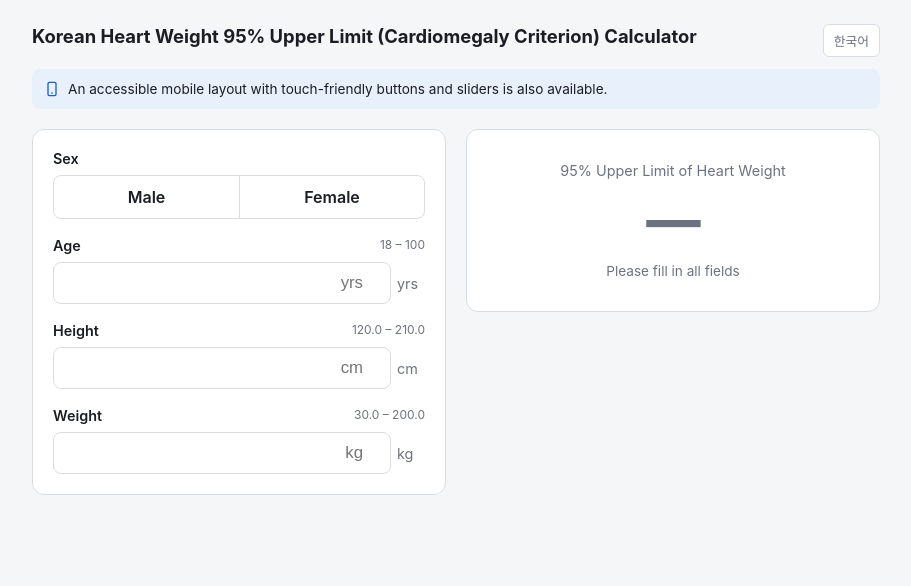
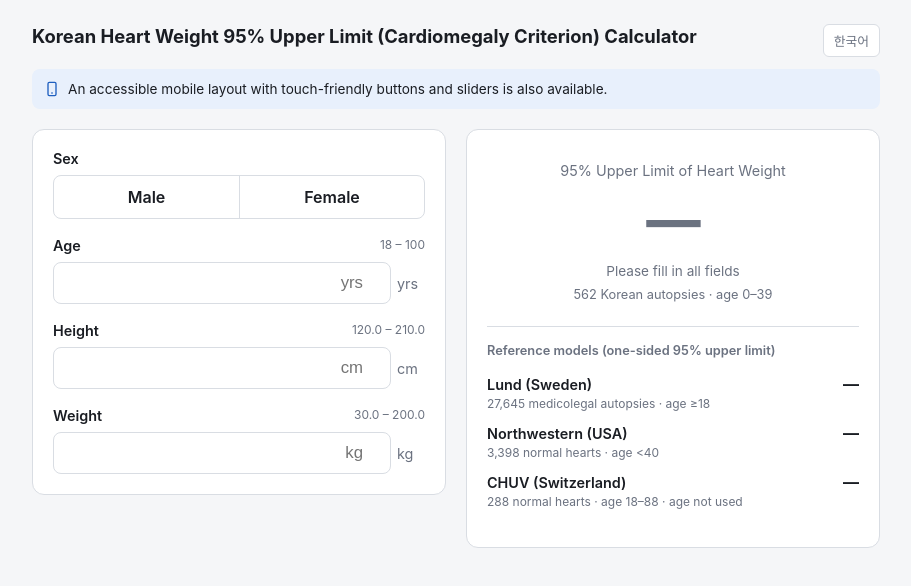
Before and after one commit to namoooo/KoreanHeartWeight, a plain HTML site: page index.html in a window 1280 px wide. Shown: the whole page, without its empty margins (184-1095 px from the left). Drawn offline with Linux system fonts and the light colour scheme.

Commit message:
1차 완료
Co-Authored-By: Claude Opus 5.5 <noreply@anthropic.com>

```diff
--- a/index.html
+++ b/index.html
@@ -68,6 +68,16 @@
   .result .val span { font-size: 1.6rem; font-weight: 600; margin-left: 4px; }
   .result .val.empty { color: var(--muted); }
   .result .hint { margin-top: 12px; font-size: .85rem; color: var(--muted); }
+  .result .sample { margin-top: 8px; font-size: .8rem; color: var(--muted); }
+  .warn { color: #b26a00; }
+  @media (prefers-color-scheme: dark) { .warn { color: #f0b45a; } }
+  .refs { margin-top: 24px; padding-top: 16px; border-top: 1px solid var(--line); text-align: left; }
+  .refs h2 { font-size: .8rem; font-weight: 600; color: var(--muted); margin: 0 0 10px; }
+  .ref { display: flex; justify-content: space-between; align-items: baseline; gap: 12px; padding: 6px 0; }
+  .ref a { color: var(--text); font-size: .9rem; font-weight: 600; text-decoration: none; }
+  .ref a:hover { text-decoration: underline; }
+  .ref small { display: block; color: var(--muted); font-size: .75rem; margin-top: 2px; }
+  .ref .rv { flex: none; font-size: 1rem; font-weight: 700; font-variant-numeric: tabular-nums; }
 
   @media (max-width: 680px) {
     main { padding-top: 16px; }
@@ -149,13 +159,29 @@
       <div class="cap" data-i18n="resultCap"></div>
       <div class="val empty" id="out">—</div>
       <div class="hint" id="hint"></div>
+      <div class="sample"><span data-i18n="ourSample"></span> <span class="warn" id="our-warn"></span></div>
+      <div class="refs">
+        <h2 data-i18n="refsTitle"></h2>
+        <div class="ref">
+          <div><a href="http://lundforensicmedicine.com/" target="_blank" rel="noopener" data-i18n="lundName"></a><small data-i18n="lundSample"></small></div>
+          <span class="rv" id="ref-lund">—</span>
+        </div>
+        <div class="ref">
+          <div><a href="https://labs.feinberg.northwestern.edu/webster/heart_weight/" target="_blank" rel="noopener" data-i18n="nwName"></a><small><span data-i18n="nwSample"></span> <span class="warn" id="nw-warn"></span></small></div>
+          <span class="rv" id="ref-nw">—</span>
+        </div>
+        <div class="ref">
+          <div><a href="https://calc.chuv.ch/heartweight" target="_blank" rel="noopener" data-i18n="chuvName"></a><small data-i18n="chuvSample"></small></div>
+          <span class="rv" id="ref-chuv">—</span>
+        </div>
+      </div>
     </section>
   </div>
 </main>
 
 <script>
 (() => {
-  const B0 = 2.9071, B1 = -0.0856, B2 = 0.0080, B3 = 0.0250, B4 = 0.0125, B5 = -0.0001, UB = 0.2547;
+  const B0 = 2.9071, B1 = -0.0856, B2 = 0.0080, B3 = 0.0250, B4 = 0.0125, B5 = -0.0001024, UB = 0.2547;
 
   const T = {
     ko: {
@@ -171,6 +197,12 @@
       range: (a, b) => `${a} ~ ${b} 범위로 입력하세요`,
       summary: (f, a, h, w) => `${f ? '여성' : '남성'} · ${a}세 · ${h}cm · ${w}kg`,
       dec: '감소', inc: '증가', slider: '슬라이더',
+      ourSample: '한국인 부검 562건 · 0–39세',
+      outOfAge: '(연구 연령 범위 밖)',
+      refsTitle: '참고 모델 (단측 95% 상한)',
+      lundName: 'Lund (스웨덴)', lundSample: '외인사 부검 27,645명 · 18세 이상',
+      nwName: 'Northwestern (미국)', nwSample: '정상 심장 3,398명 · 40세 미만',
+      chuvName: 'CHUV (스위스)', chuvSample: '정상 심장 288명 · 18–88세 · 나이 미반영',
     },
     en: {
       docTitle: 'Korean Heart Weight 95% Upper Limit Calculator',
@@ -185,6 +217,12 @@
       range: (a, b) => `Must be between ${a} and ${b}`,
       summary: (f, a, h, w) => `${f ? 'Female' : 'Male'} · ${a} yrs · ${h} cm · ${w} kg`,
       dec: 'decrease', inc: 'increase', slider: 'slider',
+      ourSample: '562 Korean autopsies · age 0–39',
+      outOfAge: '(outside study age range)',
+      refsTitle: 'Reference models (one-sided 95% upper limit)',
+      lundName: 'Lund (Sweden)', lundSample: '27,645 medicolegal autopsies · age ≥18',
+      nwName: 'Northwestern (USA)', nwSample: '3,398 normal hearts · age <40',
+      chuvName: 'CHUV (Switzerland)', chuvSample: '288 normal hearts · age 18–88 · age not used',
     },
   };
 
@@ -203,8 +241,35 @@
     height: { min: 120, max: 210, int: false },
     weight: { min: 30,  max: 200, int: false },
   };
+  // Lund: Wingren & Ottosson 2015, as implemented on lundforensicmedicine.com
+  function lund(female, age, hcm, w) {
+    const h = hcm / 100, g = female ? 1 : 2;
+    const bmi = Number((w / (h * h)).toFixed(1));
+    if (bmi < 18.5) return Math.pow(10, 2.01 + 0.0023 * age + 0.044 * g + 0.0056 * w + 0.067 * 1.65);
+    if (bmi >= 30) return Math.pow(10, 1.95 + 0.003 * age + 0.059 * g + 0.0021 * w + 0.14 * h + 0.070 * 1.65);
+    // the site uses SD 0.067 (not the paper's 0.063) for this stratum; matches the paper's worked example
+    return Math.pow(10, 1.71 + 0.0024 * age + 0.052 * g + 0.0067 * w + 0.23 * h - 0.0019 * h * w + 0.067 * 1.65);
+  }
+  // Northwestern: Schoppen et al. 2020, Table S2 coefficients as used by the site
+  function northwestern(female, age, hcm, w) {
+    const H = hcm / 100 - 1.7200121, W = w - 83.4769159;
+    return Math.exp(5.7346 - 0.1152 * female + 0.006504 * age + 0.2046 * H + 0.007504 * W
+      - 5e-5 * W * W - 0.00296 * W * H + 92e-6 * H * W * W + 0.2486252);
+  }
+  // CHUV: Vanhaebost et al. 2014 Table 4; site's two-sided ±85.26 g converted to one-sided 95%
+  function chuv(female, hcm, w) {
+    const g = w * 1000;
+    const bsa = 0.0003207 * Math.pow(hcm, 0.3) * Math.pow(g, 0.7285 - 0.0188 * Math.log10(g));
+    const b = Math.min(Math.round(bsa / 0.05) * 0.05, 2.5);
+    const pred = 250.00 + 171.11 * (b - 1.30) - (female ? 34.48 : 0);
+    return pred + 85.26 / 1.96 * 1.645;
+  }
+
   const out = document.getElementById('out');
   const hint = document.getElementById('hint');
+  const refOut = { lund: document.getElementById('ref-lund'), nw: document.getElementById('ref-nw'), chuv: document.getElementById('ref-chuv') };
+  const ourWarn = document.getElementById('our-warn');
+  const nwWarn = document.getElementById('nw-warn');
   const langBtn = document.getElementById('lang');
   const fields = {};
 
@@ -283,6 +348,8 @@
       out.className = 'val empty';
       out.textContent = '—';
       hint.textContent = vals.some(Number.isNaN) ? t.check : t.fill;
+      for (const k in refOut) refOut[k].textContent = '—';
+      ourWarn.textContent = nwWarn.textContent = '';
       return;
     }
     const female = Number(sexEl.value);
@@ -291,6 +358,10 @@
     out.className = 'val';
     out.innerHTML = `${criteria.toFixed(1)}<span>g</span>`;
     hint.textContent = t.summary(female, age, height, weight);
+    refOut.lund.textContent = `${lund(female, age, height, weight).toFixed(1)} g`;
+    refOut.nw.textContent = `${northwestern(female, age, height, weight).toFixed(1)} g`;
+    refOut.chuv.textContent = `${chuv(female, height, weight).toFixed(1)} g`;
+    ourWarn.textContent = nwWarn.textContent = age >= 40 ? t.outOfAge : '';
   }
 
   applyLang();
```
